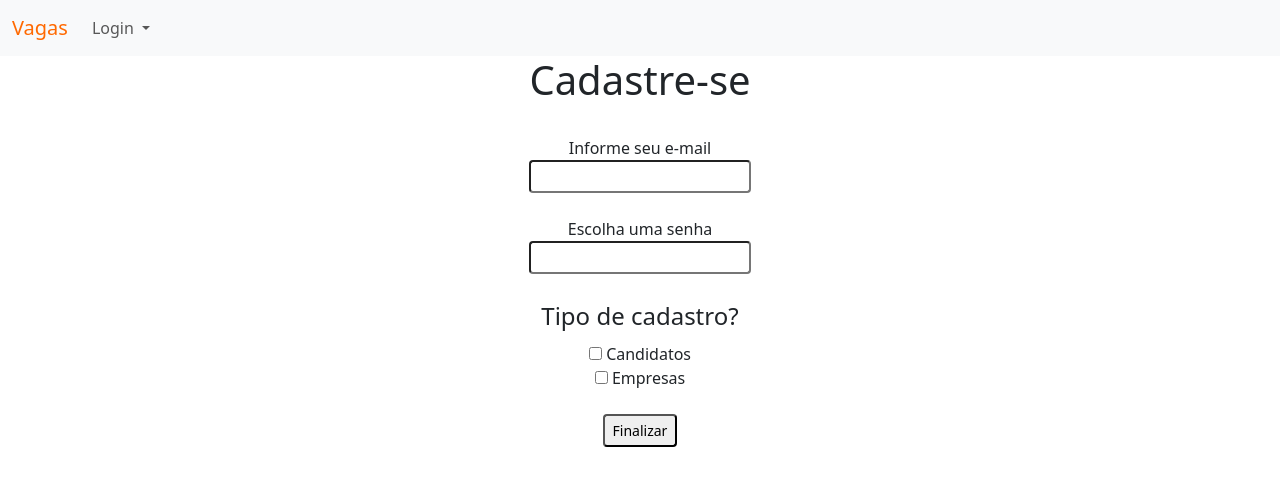
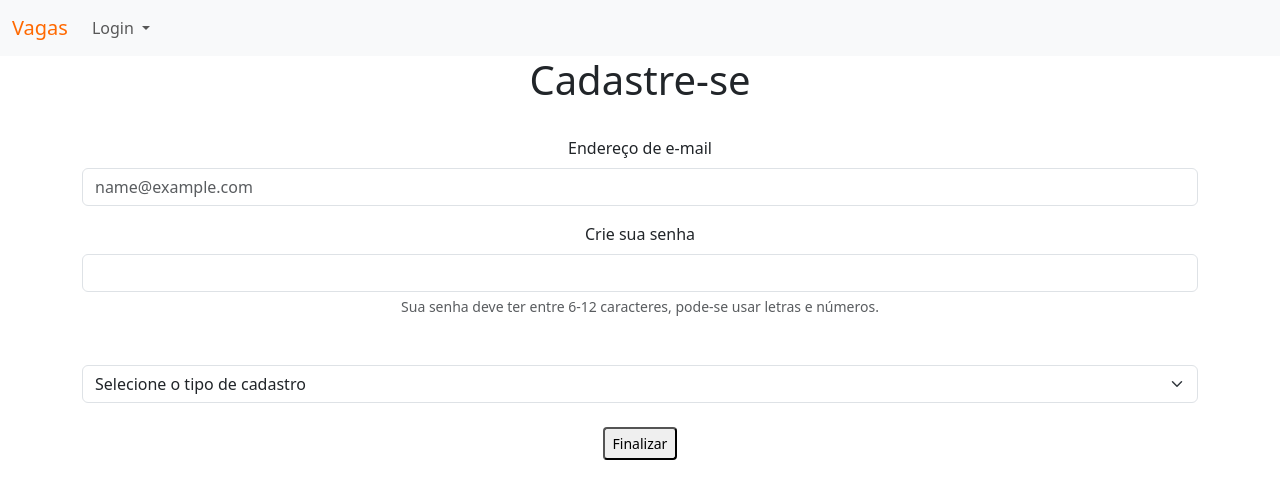
Before and after one commit to godoimatheus/vagas, a Django app: page /cadastro/ in a window 1280 px wide. Shown: the top 499 px of the page. Run offline with Django 4.2, Linux system fonts and the light colour scheme.

Commit message:
feat: adiciona novo visual ao campos de email e senha

```diff
--- a/projeto_vagas/app_vagas/templates/autenticacao/cadastro.html
+++ b/projeto_vagas/app_vagas/templates/autenticacao/cadastro.html
@@ -37,27 +37,22 @@
       <div style="text-align: center;" class="container">
         <h1>Cadastre-se</h1>
         <br>
-        Informe seu e-mail
-        <br>
-        <input name="usuario" class="form-control-sm" type="email">
+        <div class="mb-3">
+            <label for="exampleFormControlInput1" class="form-label">Endereço de e-mail</label>
+            <input type="email" class="form-control" id="exampleFormControlInput1" placeholder="name@example.com">
+          </div>
+        <label for="inputPassword5" class="form-label">Crie sua senha</label>
+        <input type="password" id="inputPassword5" class="form-control" aria-labelledby="passwordHelpBlock">
+        <div id="passwordHelpBlock" class="form-text">
+            Sua senha deve ter entre 6-12 caracteres, pode-se usar letras e números.
+        </div>
         <br>
         <br>
-        Escolha uma senha
-        <br>
-        <input name="senha" class="form-control-sm" type="password">
-        <br>
-        <br>
-        <fieldset>
-            <legend> Tipo de cadastro? </legend>
-            <div>
-              <input type = "checkbox" id = "candidatos" name = "cadastro" value = "candidatos">
-              <label for = "coding"> Candidatos </label>
-            </div>
-            <div>
-              <input type = "checkbox" id = "Empresas" name = "Cadastro" value = "empresas">
-              <label for = "music"> Empresas </label>
-            </div>
-          </fieldset>
+        <select class="form-select" aria-label="Default select example">
+            <option selected>Selecione o tipo de cadastro</option>
+            <option value="1">Candidatos</option>
+            <option value="2">Empresas</option>
+          </select>
         <br>
         <button class="form-control-sm">Finalizar</button>
         <br>
```
